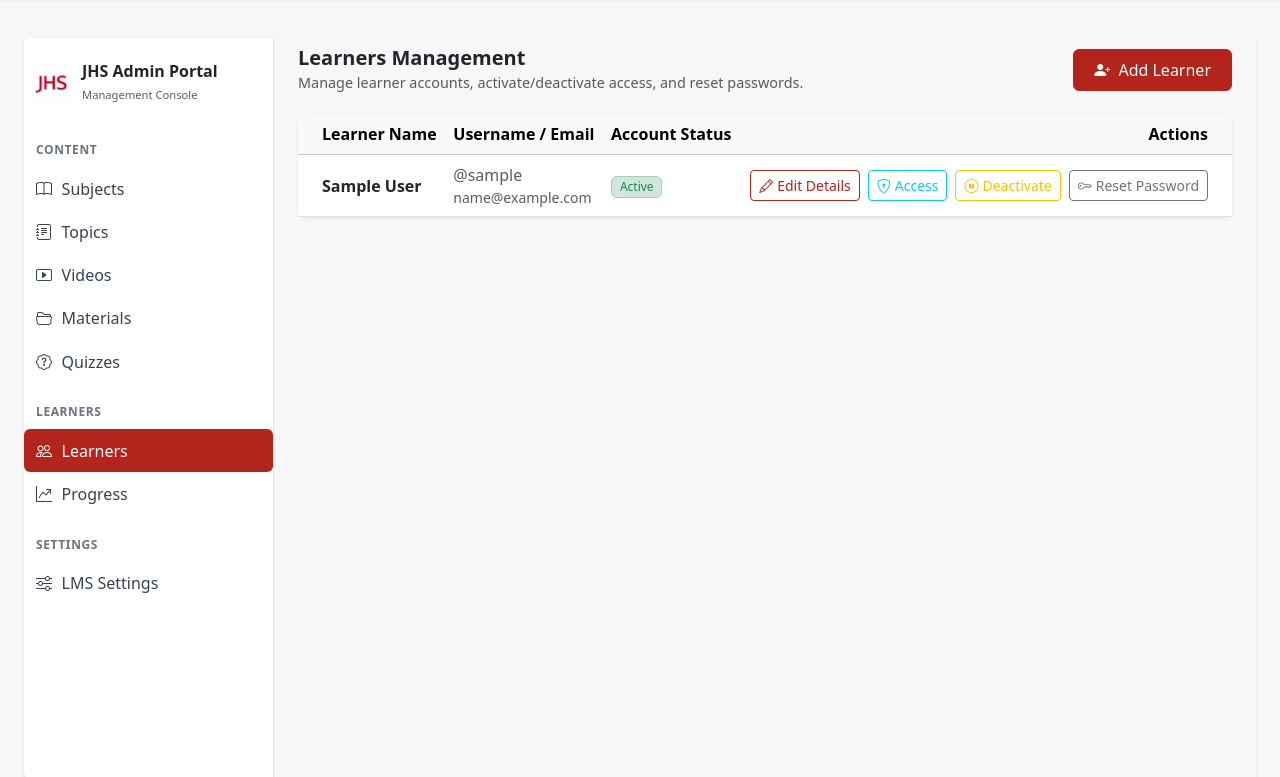
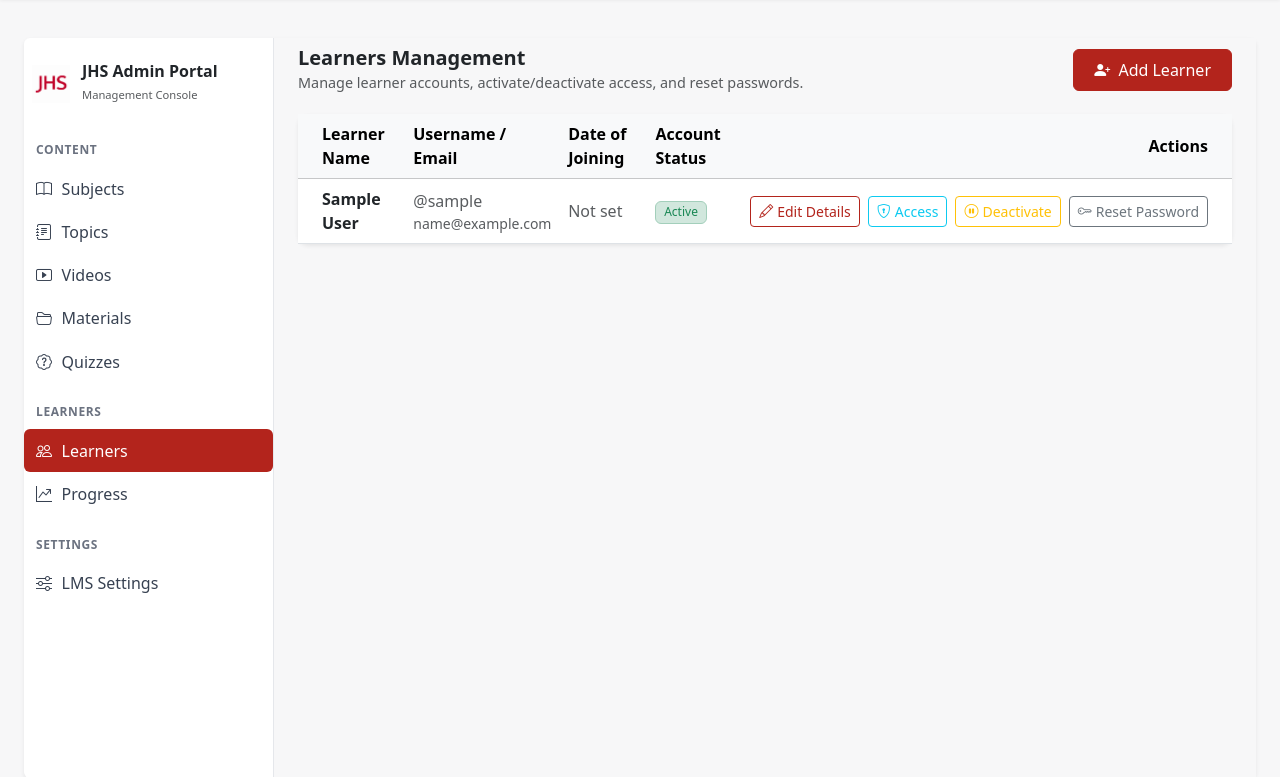
Before and after one commit to janvi082/jhs-lms, a Django app: page /portal/learners/ in a window 1280 px wide. Shown: the part 59-836 px from the top of the page. Run offline with Django 5.2, Linux system fonts and the light colour scheme; the visitor is signed in with stand-in values (Sample User, id 1); data comes from the database, SQL or seed files in the repository; some libraries are stand-ins or nearby versions.

Commit message:
feat: add learner date of joining

```diff
--- a/accounts/models.py
+++ b/accounts/models.py
@@ -17,6 +17,12 @@ class User(AbstractUser):
         help_text="Role determining application access (Admin or Learner)"
     )
 
+    date_of_joining = models.DateField(
+        null=True,
+        blank=True,
+        help_text="Official business joining date (Day 1 for learning phases)."
+    )
+
     @property
     def is_admin_user(self):
         return self.role == self.ROLE_ADMIN or self.is_staff or self.is_superuser
--- a/portal/forms.py
+++ b/portal/forms.py
@@ -107,28 +107,38 @@ class LearnerForm(forms.ModelForm):
 
     class Meta:
         model = User
-        fields = ['username', 'first_name', 'last_name', 'email', 'is_active']
+        fields = ['username', 'first_name', 'last_name', 'email', 'date_of_joining', 'is_active']
         widgets = {
             'username': forms.TextInput(attrs={'class': 'form-control'}),
             'first_name': forms.TextInput(attrs={'class': 'form-control'}),
             'last_name': forms.TextInput(attrs={'class': 'form-control'}),
             'email': forms.EmailInput(attrs={'class': 'form-control'}),
+            'date_of_joining': forms.DateInput(attrs={'class': 'form-control', 'type': 'date'}),
             'is_active': forms.CheckboxInput(attrs={'class': 'form-check-input'}),
         }
         labels = {
             'is_active': 'Account Active'
         }
 
+    def __init__(self, *args, **kwargs):
+        super().__init__(*args, **kwargs)
+        self.fields['date_of_joining'].required = True
+
 class LearnerEditForm(forms.ModelForm):
     class Meta:
         model = User
-        fields = ['username', 'first_name', 'last_name', 'email']
+        fields = ['username', 'first_name', 'last_name', 'email', 'date_of_joining']
         widgets = {
             'username': forms.TextInput(attrs={'class': 'form-control'}),
             'first_name': forms.TextInput(attrs={'class': 'form-control'}),
             'last_name': forms.TextInput(attrs={'class': 'form-control'}),
             'email': forms.EmailInput(attrs={'class': 'form-control'}),
+            'date_of_joining': forms.DateInput(attrs={'class': 'form-control', 'type': 'date'}),
         }
+
+    def __init__(self, *args, **kwargs):
+        super().__init__(*args, **kwargs)
+        self.fields['date_of_joining'].required = True
 
 # New form for admin password reset
 class LearnerPasswordResetForm(forms.Form):
--- a/templates/portal/learner_detail.html
+++ b/templates/portal/learner_detail.html
@@ -20,7 +20,11 @@
     <div class="d-flex flex-column flex-sm-row justify-content-between align-items-sm-center gap-2 gap-md-3">
       <div>
         <h3 class="fw-bold text-dark mb-1 fs-4 fs-md-3">{{ learner.get_full_name|default:learner.username }}</h3>
-        <p class="text-muted mb-0 small">Username: <code>@{{ learner.username }}</code><br class="d-block d-md-none"> <span class="d-none d-md-inline">|</span> Email: {{ learner.email|default:"N/A" }}</p>
+        <p class="text-muted mb-0 small">
+          Username: <code>@{{ learner.username }}</code><br class="d-block d-md-none"> <span class="d-none d-md-inline">|</span>
+          Email: {{ learner.email|default:"N/A" }}<br class="d-block d-md-none"> <span class="d-none d-md-inline">|</span>
+          Date of Joining: {{ learner.date_of_joining|date:"M j, Y"|default:"Not set" }}
+        </p>
       </div>
       <div class="bg-light p-2 p-md-3 rounded text-center" style="min-width: 120px;">
         <div class="small text-muted mb-1">Overall Progress</div>
--- a/templates/portal/learners_list.html
+++ b/templates/portal/learners_list.html
@@ -23,6 +23,7 @@
           <tr>
             <th class="ps-4 fw-bold">Learner Name</th>
             <th class="fw-bold">Username / Email</th>
+            <th class="fw-bold">Date of Joining</th>
             <th class="fw-bold">Account Status</th>
             <th class="text-end pe-4 fw-bold">Actions</th>
           </tr>
@@ -36,6 +37,9 @@
             <td>
               <div class="fw-normal text-muted">@{{ item.learner.username }}</div>
               <div class="text-muted small">{{ item.learner.email|default:"No email registered" }}</div>
+            </td>
+            <td>
+              <div class="fw-normal text-muted">{{ item.learner.date_of_joining|date:"M j, Y"|default:"Not set" }}</div>
             </td>
             <td>
               {% if item.learner.is_active %}
```
Also changed, not shown: tests/test_date_of_joining.py (added, +79 -0 lines), accounts/migrations/0002_user_date_of_joining.py (added), accounts/migrations/0003_populate_date_of_joining.py (added).
